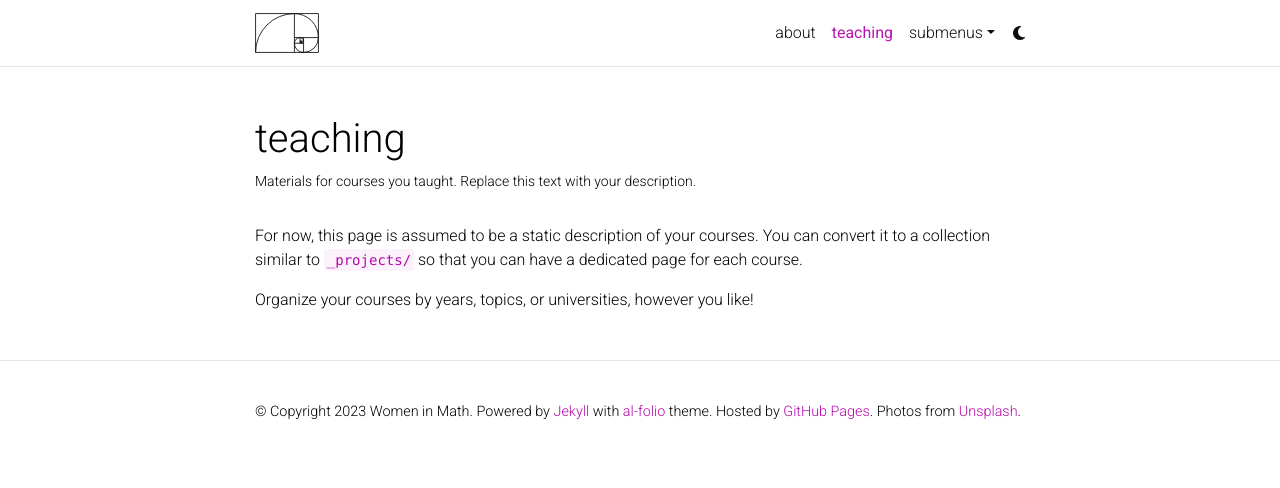
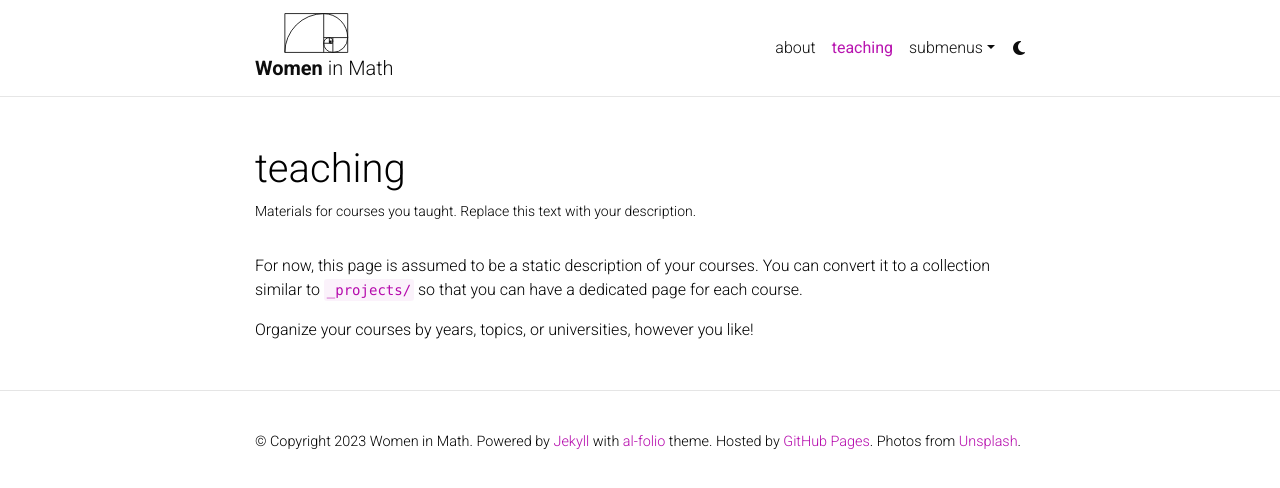
Before and after one commit to sbuwim/sbuwim.github.io, a Jekyll site: the page built from _pages/teaching.md, in a window 1280 px wide. Shown: the top 488 px of the page. Built offline with Jekyll 4.4.1, drawn with Linux system fonts in a browser that asks for light colours; comment, search, counter and statistics services are not loaded; a style sheet for code colours, icons or effects is not loaded.

Commit message:
Update header.html

```diff
--- a/_includes/header.html
+++ b/_includes/header.html
@@ -7,8 +7,8 @@
           {% if page.permalink != '/' -%}
           <a class="navbar-brand title font-weight-lighter" href="{{ site.baseurl }}/">
             {%- if site.logo != "blank" -%}
-              <div style="height: calc(1.5rem + 16px);">{% include {{ site.logo }} %}</div>
-            {%- else -%}
+              <div style="height: calc(1.5rem + 16px); padding-right: 16px;">{% include {{ site.logo }} %}</div>
+            {%- endif -%}
               {%- if site.title == "blank" -%}
                 {%- if site.first_name -%}
                   <span class="font-weight-bold">{{- site.first_name -}}&nbsp;</span>
@@ -22,7 +22,6 @@
               {%- else -%}
                 {{- site.title -}}
               {%- endif -%}
-          {%- endif -%}
           </a>
           {%- elsif site.enable_navbar_social -%}
           <!-- Social Icons -->
```
